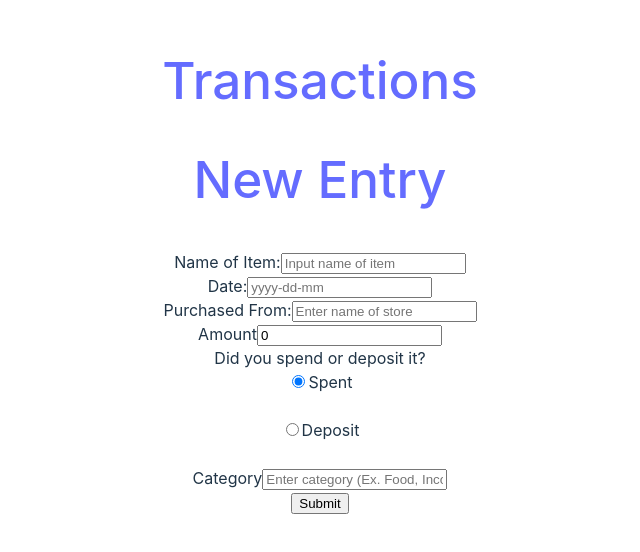
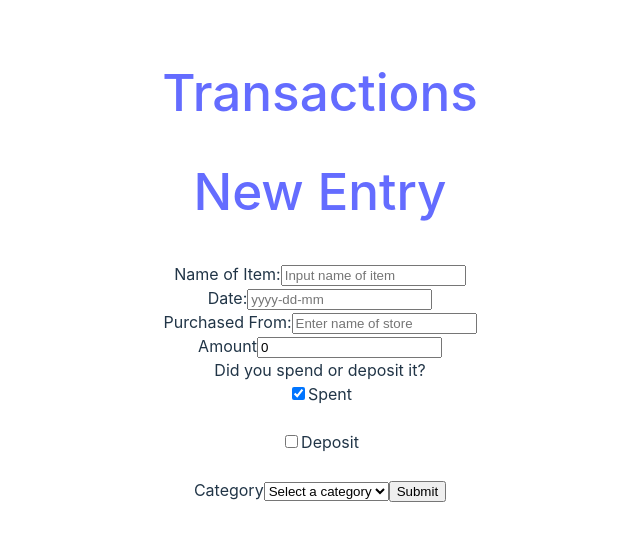
Before and after one commit to Joseph-Carter/Budget-App-Front, a React (Vite) app: page /transactions/new in a window 1280 px wide. Shown: the part 138-690 px from the top of the page, without its empty margins (320-960 px from the left). Built offline with nearby package versions, Linux system fonts and the light colour scheme; no server answers.

Commit message:
added dropdown for category

```diff
--- a/src/Components/TransactionEditForm.jsx
+++ b/src/Components/TransactionEditForm.jsx
@@ -54,6 +54,11 @@ const TransactionEditForm = () => {
     } else {
       e.target.classList.add("error-input");
     }
+  };
+
+  const handleCategoryChange = (e) => {
+    const { value } = e.target;
+    setTransaction({...transaction, category: value, });
   };
 
 
@@ -149,14 +154,21 @@ const TransactionEditForm = () => {
         </div>
         <br />
         <label htmlFor="category">Category</label>
-        <input
+        <select
           id="category"
-          type="text"
           value={transaction.category}
-          onChange={handleTextChange}
+          onChange={handleCategoryChange}
           required
-          placeholder="Enter category (Ex. Food, Income, Transportation)"
-        />
+        >
+          <option value="">Select a category</option>
+          <option value="Food">Food</option>
+          <option value="Income">Income</option>
+          <option value="Transportation">Transportation</option>
+          <option value="Accessories">Accessories</option>
+          <option value="Entertainment">Entertainment</option>
+          <option value="Savings">Savings</option>
+          <option value="Other">Other</option>
+        </select>
         <br />
         <input type="submit" />
       </form>
--- a/src/Components/TransactionNewForm.jsx
+++ b/src/Components/TransactionNewForm.jsx
@@ -23,7 +23,7 @@ const TransactionNewForm = () => {
   };
 
   const handleSpent = (e) => {
-    const { id, value } = e.target
+    const { id, value } = e.target;
     const isSpent = value === "true";
 
     setTransaction({ ...transaction, spent: isSpent });
@@ -47,7 +47,7 @@ const TransactionNewForm = () => {
   };
 
   const handleNumberChange = (e) => {
-    const { id, value} = e.target;
+    const { id, value } = e.target;
     const isNumber = parseFloat(value);
 
     if (!isNaN(isNumber)) {
@@ -57,6 +57,10 @@ const TransactionNewForm = () => {
     }
   };
 
+  const handleCategoryChange = (e) => {
+    const { value } = e.target;
+    setTransaction({...transaction, category: value, });
+  };
 
   const addNewTransaction = () => {
     const httpOptions = {
@@ -125,7 +129,7 @@ const TransactionNewForm = () => {
         <div>
           <input
             id="spent"
-          type="radio"
+            type="checkbox"
             value="true"
             checked={transaction.spent === true}
             onChange={handleSpent}
@@ -137,7 +141,7 @@ const TransactionNewForm = () => {
         <div>
           <input
             id="deposit"
-          type="radio"
+            type="checkbox"
             value="false"
             checked={transaction.spent === "false"}
             onChange={handleSpent}
@@ -147,15 +151,21 @@ const TransactionNewForm = () => {
         </div>
         <br />
         <label htmlFor="category">Category</label>
-        <input
+        <select
           id="category"
-          type="text"
           value={transaction.category}
-          onChange={handleTextChange}
+          onChange={handleCategoryChange}
           required
-          placeholder="Enter category (Ex. Food, Income, Transportation)"
-        />
-        <br />
+        >
+          <option value="">Select a category</option>
+          <option value="Food">Food</option>
+          <option value="Income">Income</option>
+          <option value="Transportation">Transportation</option>
+          <option value="Accessories">Accessories</option>
+          <option value="Entertainment">Entertainment</option>
+          <option value="Savings">Savings</option>
+          <option value="Other">Other</option>
+        </select>
         <input type="submit" />
       </form>
     </div>
```
Lines whose indentation alone changed are shown as unchanged.
